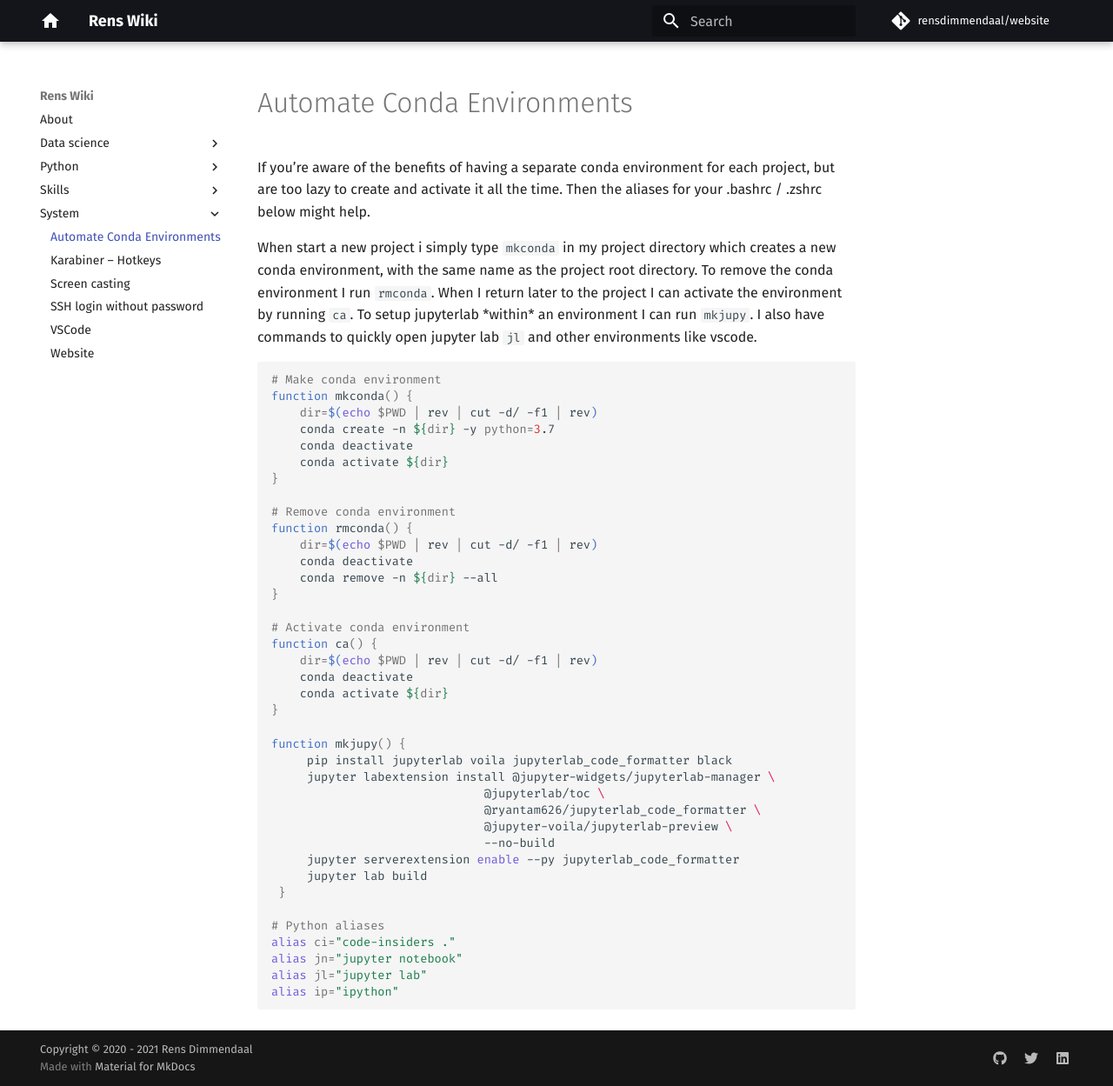
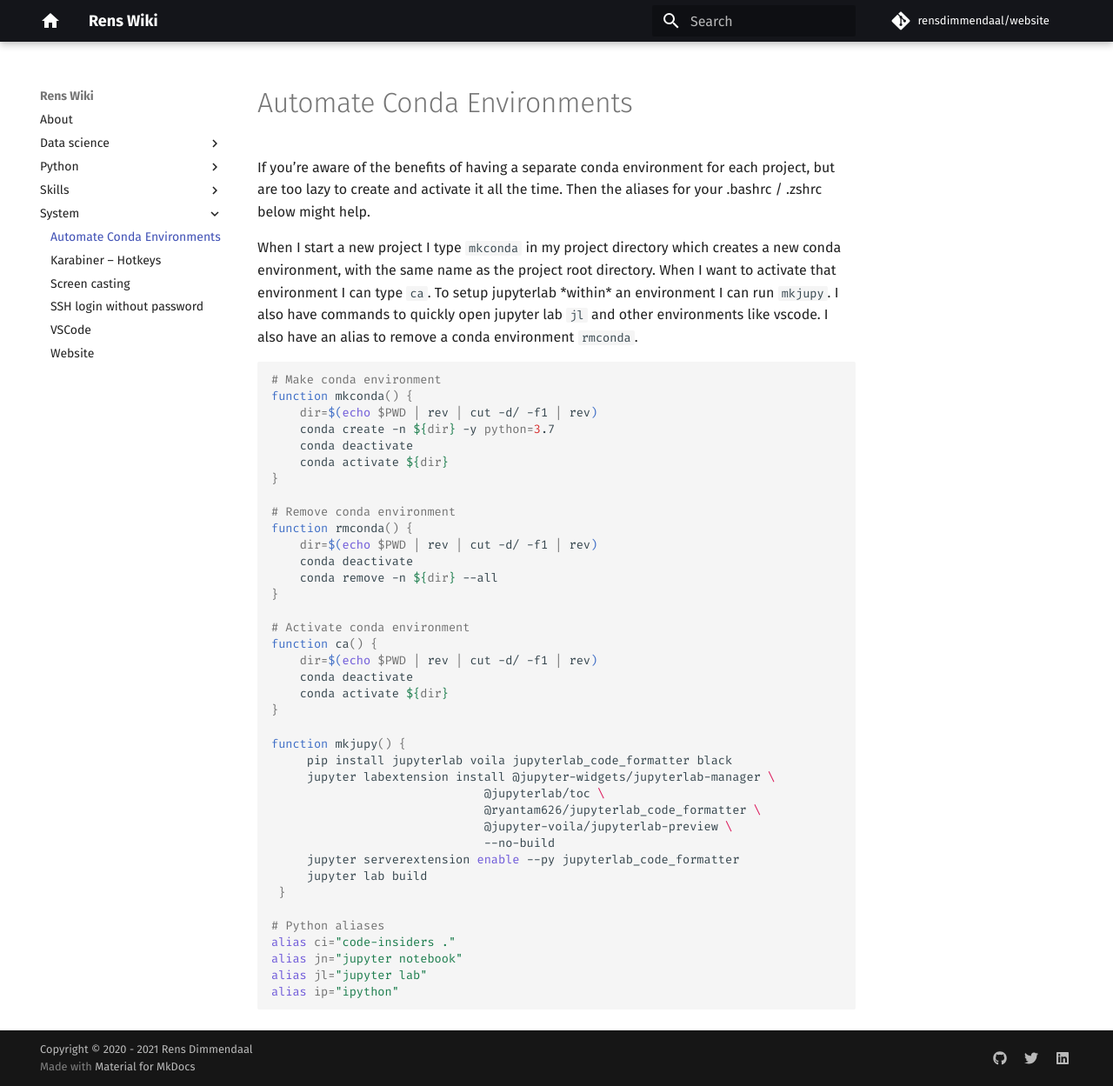
Before and after one commit to RensDimmendaal/website, an MkDocs documentation site: the page built from docs/system/automate-conda-environments.md, in a window 1280 px wide and 1249 px high. Shown: the whole window at 87% size. Built offline with MkDocs 1.6.1 and Material for MkDocs 9.7.7, drawn with Linux system fonts in a browser that asks for light colours; comment, search, counter and statistics services are not loaded.

Commit message:
fix typo

````diff
--- a/docs/system/automate-conda-environments.md
+++ b/docs/system/automate-conda-environments.md
@@ -2,7 +2,7 @@
 
 If you're aware of the benefits of having a separate conda environment for each project, but are too lazy to create and activate it all the time. Then the aliases for your .bashrc / .zshrc below might help.
 
-When start a new project i simply type `mkconda` in my project directory which creates a new conda environment, with the same name as the project root directory. To remove the conda environment I run `rmconda`. When I return later to the project I can activate the environment by running `ca`. To setup jupyterlab \*within\* an environment I can run `mkjupy`. I also have commands to quickly open jupyter lab `jl` and other environments like vscode.
+When I start a new project I type `mkconda` in my project directory which creates a new conda environment, with the same name as the project root directory. When I want to activate that environment I can type `ca`. To setup jupyterlab \*within\* an environment I can run `mkjupy`. I also have commands to quickly open jupyter lab `jl` and other environments like vscode. I also have an alias to remove a conda environment `rmconda`.
 
 ```bash
 # Make conda environment
````
